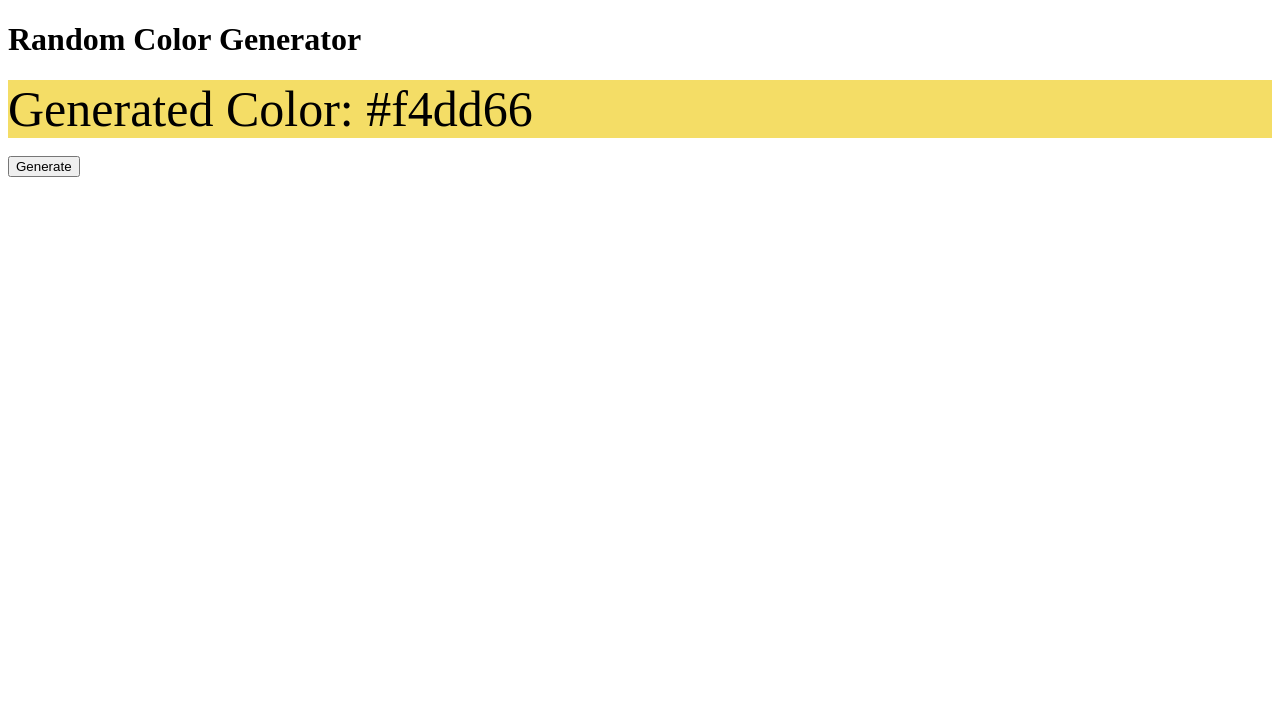
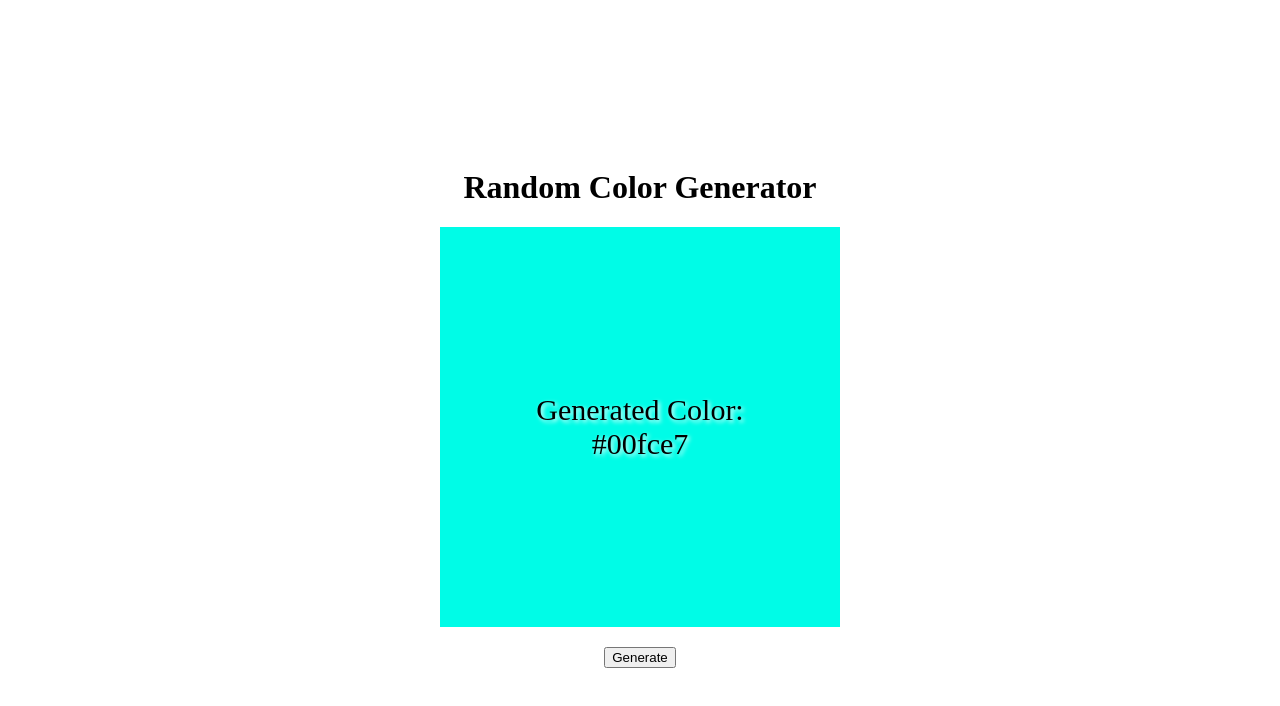
Before and after one commit to charadrim/react-random-color-generator, a React app: page / in a window 1280 px wide. Shown: the top 706 px of the page. Built offline with nearby package versions, Linux system fonts and the light colour scheme.

Commit message:
Finish react random color generator

```diff
--- a/src/App.js
+++ b/src/App.js
@@ -1,26 +1,54 @@
 import randomColor from 'randomcolor';
 import { useState } from 'react';
-import tinycolor from 'tinycolor2';
 
 export default function App() {
   const initialColor = randomColor();
-  const [hexColor, setHexColor] = useState(initialColor);
-  const textColor = tinycolor(hexColor).isLight() ? '#000' : '#fff';
-
+  const newColor = randomColor();
+  const boxSize = '400px';
+  const [color, setColor] = useState(initialColor);
   return (
-    <>
+    <div
+      style={{
+        display: 'flex',
+        flexDirection: 'column',
+        alignItems: 'center',
+        justifyContent: 'center',
+        height: '100vh',
+      }}
+    >
       <h1>Random Color Generator</h1>
       <div
         style={{
-          fontSize: '50px',
-          color: textColor,
-          backgroundColor: hexColor,
+          width: boxSize,
+          height: boxSize,
+          fontSize: '30px',
+          color: '#000',
+          textShadow: '2px 2px 4px #fff',
+          backgroundColor: newColor,
+          display: 'flex',
+          flexDirection: 'column',
+          justifyContent: 'center',
+          alignItems: 'center',
         }}
       >
-        Generated Color: {hexColor}
+        Generated Color:
+        <br />
+        <div
+          style={{
+            textAlign: 'center',
+          }}
+        >
+          {newColor}
+        </div>
       </div>
-      <br />
-      <button onClick={() => setHexColor(randomColor())}>Generate</button>
-    </>
+      <button
+        style={{ marginTop: '20px' }}
+        onClick={() => {
+          setColor(newColor);
+        }}
+      >
+        Generate
+      </button>
+    </div>
   );
 }
```
Also changed, not shown: package.json (+4 -3 lines), 2 other files (tests, documents, lock files or other folders).
